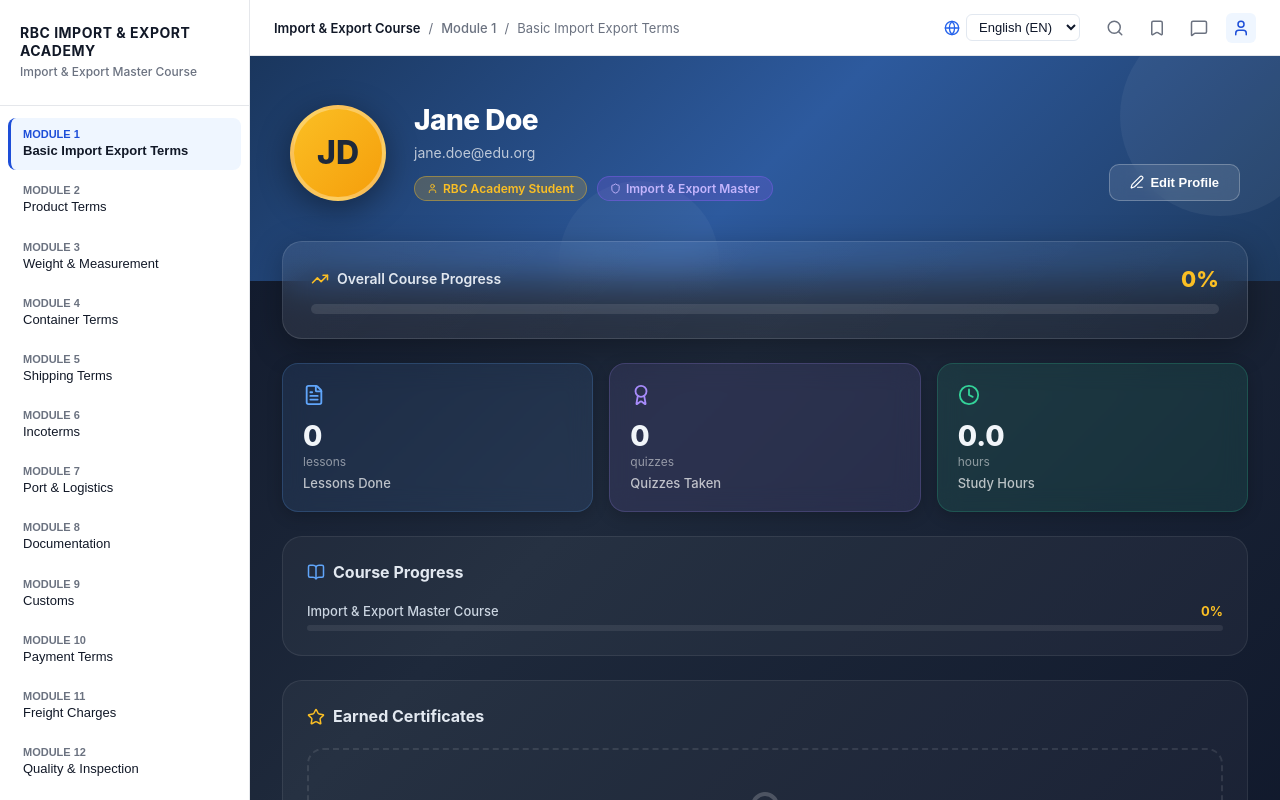
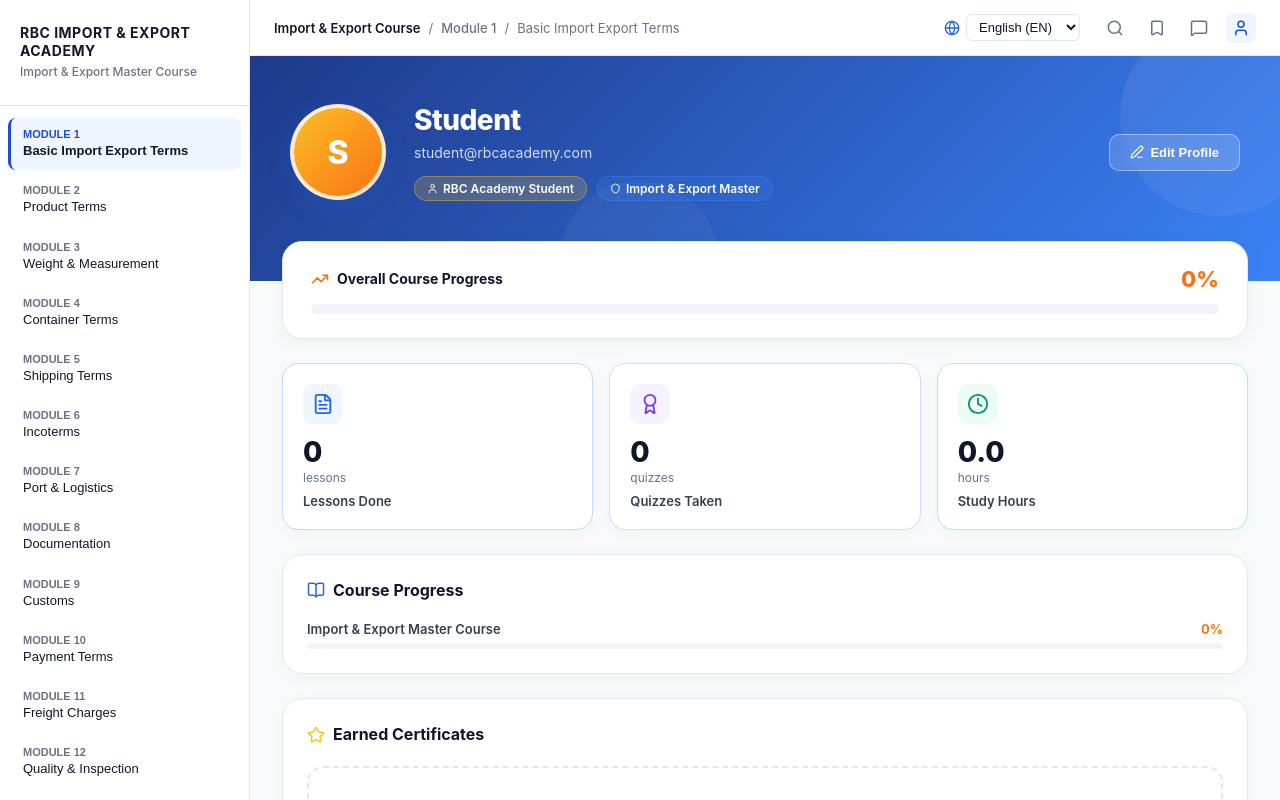
Before and after one commit to rbcimportandexport/EQUCATIONSYSTEM, a React (Vite) app: page / in a window 1280 px wide. Both pictures are taken after a click on the button 1241 px from the left and 27 px from the top of the page. Built offline with nearby package versions, Linux system fonts and the light colour scheme.

Commit message:
Redesign Profile view to light theme and remove fake Jane Doe fallbacks

```diff
--- a/src/views/Profile.tsx
+++ b/src/views/Profile.tsx
@@ -3,12 +3,16 @@ import { useApp } from '../context/AppContext';
 import { Award, Shield, User, Clock, FileText, Edit3, Save, X, CheckCircle, BookOpen, Star, TrendingUp } from 'lucide-react';
 
 export const Profile: React.FC = () => {
-  const { courses, progress, getCourseCompletionPercentage, currentUser, loginUser } = useApp();
+  const { courses, progress, getCourseCompletionPercentage, currentUser, loginUser, language } = useApp();
   const [showCertificate, setShowCertificate] = useState(false);
   const [certCourseTitle, setCertCourseTitle] = useState('');
   const [isEditing, setIsEditing] = useState(false);
-  const [editName, setEditName] = useState(currentUser?.name || 'Jane Doe');
-  const [editEmail, setEditEmail] = useState(currentUser?.email || 'jane.doe@edu.org');
+
+  const fallbackName = language === 'hi' ? 'विद्यार्थी' : language === 'gu' ? 'વિદ્યાર્થી' : 'Student';
+  const fallbackEmail = 'student@rbcacademy.com';
+
+  const [editName, setEditName] = useState(currentUser?.name || fallbackName);
+  const [editEmail, setEditEmail] = useState(currentUser?.email || fallbackEmail);
 
   const completedLessons = Object.values(progress).filter(p => p.completed).length;
   const quizzesAttempted = Object.values(progress).filter(p => Object.keys(p.quizScores).length > 0).length;
@@ -32,43 +36,43 @@ export const Profile: React.FC = () => {
     }
   };
 
-  const avatarInitials = (currentUser?.name || 'Jane Doe')
+  const avatarInitials = (currentUser?.name || fallbackName)
     .split(' ').map(n => n[0]).join('').toUpperCase().slice(0, 2);
 
   return (
     <div style={{
-      minHeight: '100vh',
-      background: 'linear-gradient(135deg, #0f172a 0%, #1e293b 40%, #0f172a 100%)',
+      minHeight: '100%',
+      background: '#f8fafc',
       padding: '0',
       overflowY: 'auto'
     }}>
-      {/* ── Hero Banner ── */}
+      {/* ── Hero Banner (Blue & Orange Accents) ── */}
       <div style={{
-        background: 'linear-gradient(135deg, #1a365d 0%, #2d5a9e 50%, #1e3a5f 100%)',
+        background: 'linear-gradient(135deg, #1e3a8a 0%, #3b82f6 100%)',
         padding: '48px 40px 80px',
         position: 'relative',
         overflow: 'hidden'
       }}>
         {/* decorative circles */}
-        <div style={{ position: 'absolute', top: '-40px', right: '-40px', width: '200px', height: '200px', borderRadius: '50%', background: 'rgba(255,255,255,0.05)', pointerEvents: 'none' }} />
+        <div style={{ position: 'absolute', top: '-40px', right: '-40px', width: '200px', height: '200px', borderRadius: '50%', background: 'rgba(255,255,255,0.06)', pointerEvents: 'none' }} />
         <div style={{ position: 'absolute', bottom: '-60px', left: '30%', width: '160px', height: '160px', borderRadius: '50%', background: 'rgba(255,255,255,0.04)', pointerEvents: 'none' }} />
 
-        <div style={{ display: 'flex', alignItems: 'flex-end', gap: '28px', position: 'relative', zIndex: 1 }}>
+        <div style={{ display: 'flex', alignItems: 'center', gap: '28px', position: 'relative', zIndex: 1, flexWrap: 'wrap' }}>
           {/* Avatar */}
           <div style={{
             width: '96px', height: '96px', borderRadius: '50%',
-            background: 'linear-gradient(135deg, #fbbf24, #f59e0b)',
+            background: 'linear-gradient(135deg, #fbbf24, #f97316)',
             display: 'flex', alignItems: 'center', justifyContent: 'center',
-            fontSize: '32px', fontWeight: '800', color: '#1e293b',
-            border: '4px solid rgba(255,255,255,0.3)',
-            boxShadow: '0 8px 32px rgba(0,0,0,0.4)',
+            fontSize: '32px', fontWeight: '800', color: '#fff',
+            border: '4px solid rgba(255,255,255,0.8)',
+            boxShadow: '0 8px 24px rgba(37,99,235,0.2)',
             flexShrink: 0
           }}>
             {avatarInitials}
           </div>
 
           {/* Name / Email */}
-          <div style={{ flexGrow: 1 }}>
+          <div style={{ flexGrow: 1, minWidth: '200px' }}>
             {isEditing ? (
               <div style={{ display: 'flex', flexDirection: 'column', gap: '10px', maxWidth: '320px' }}>
                 <input
@@ -77,8 +81,8 @@ export const Profile: React.FC = () => {
                   onChange={e => setEditName(e.target.value)}
                   placeholder="Full Name"
                   style={{
-                    padding: '10px 16px', borderRadius: '10px', border: '2px solid rgba(255,255,255,0.3)',
-                    background: 'rgba(255,255,255,0.1)', color: '#fff', fontSize: '16px',
+                    padding: '10px 16px', borderRadius: '10px', border: '1px solid rgba(255,255,255,0.4)',
+                    background: 'rgba(255,255,255,0.2)', color: '#fff', fontSize: '16px',
                     outline: 'none', backdropFilter: 'blur(8px)'
                   }}
                 />
@@ -88,8 +92,8 @@ export const Profile: React.FC = () => {
                   onChange={e => setEditEmail(e.target.value)}
                   placeholder="Email Address"
                   style={{
-                    padding: '10px 16px', borderRadius: '10px', border: '2px solid rgba(255,255,255,0.3)',
-                    background: 'rgba(255,255,255,0.1)', color: '#fff', fontSize: '14px',
+                    padding: '10px 16px', borderRadius: '10px', border: '1px solid rgba(255,255,255,0.4)',
+                    background: 'rgba(255,255,255,0.2)', color: '#fff', fontSize: '14px',
                     outline: 'none', backdropFilter: 'blur(8px)'
                   }}
                 />
@@ -97,14 +101,14 @@ export const Profile: React.FC = () => {
                   <button onClick={handleSave} style={{
                     display: 'flex', alignItems: 'center', gap: '6px',
                     padding: '8px 18px', borderRadius: '8px', border: 'none',
-                    background: 'linear-gradient(135deg, #22c55e, #16a34a)',
-                    color: '#fff', fontWeight: '600', fontSize: '13px', cursor: 'pointer'
+                    background: 'linear-gradient(135deg, #10b981, #059669)',
+                    color: '#fff', fontWeight: '700', fontSize: '13px', cursor: 'pointer'
                   }}>
                     <Save size={14} /> Save
                   </button>
                   <button onClick={() => setIsEditing(false)} style={{
                     display: 'flex', alignItems: 'center', gap: '6px',
-                    padding: '8px 18px', borderRadius: '8px', border: '1px solid rgba(255,255,255,0.3)',
+                    padding: '8px 18px', borderRadius: '8px', border: '1px solid rgba(255,255,255,0.4)',
                     background: 'rgba(255,255,255,0.1)', color: '#fff', fontWeight: '600', fontSize: '13px', cursor: 'pointer'
                   }}>
                     <X size={14} /> Cancel
@@ -114,25 +118,25 @@ export const Profile: React.FC = () => {
             ) : (
               <>
                 <h1 style={{ margin: 0, fontSize: '28px', fontWeight: '800', color: '#fff', letterSpacing: '-0.5px' }}>
-                  {currentUser?.name || 'Jane Doe'}
+                  {currentUser?.name || fallbackName}
                 </h1>
-                <p style={{ margin: '4px 0 12px', fontSize: '14px', color: 'rgba(255,255,255,0.7)' }}>
-                  {currentUser?.email || 'jane.doe@edu.org'}
+                <p style={{ margin: '4px 0 12px', fontSize: '14px', color: 'rgba(255,255,255,0.8)' }}>
+                  {currentUser?.email || fallbackEmail}
                 </p>
                 <div style={{ display: 'flex', gap: '10px', flexWrap: 'wrap' }}>
                   <span style={{
                     display: 'inline-flex', alignItems: 'center', gap: '5px',
                     padding: '4px 12px', borderRadius: '20px',
                     background: 'rgba(251,191,36,0.2)', border: '1px solid rgba(251,191,36,0.4)',
-                    color: '#fbbf24', fontSize: '12px', fontWeight: '600'
+                    color: '#fff', fontSize: '12px', fontWeight: '600'
                   }}>
                     <User size={11} /> RBC Academy Student
                   </span>
                   <span style={{
                     display: 'inline-flex', alignItems: 'center', gap: '5px',
                     padding: '4px 12px', borderRadius: '20px',
-                    background: 'rgba(139,92,246,0.2)', border: '1px solid rgba(139,92,246,0.4)',
-                    color: '#c4b5fd', fontSize: '12px', fontWeight: '600'
+                    background: 'rgba(59,130,246,0.2)', border: '1px solid rgba(59,130,246,0.4)',
+                    color: '#fff', fontSize: '12px', fontWeight: '600'
                   }}>
                     <Shield size={11} /> Import & Export Master
                   </span>
@@ -144,14 +148,15 @@ export const Profile: React.FC = () => {
           {/* Edit button */}
           {!isEditing && (
             <button onClick={() => {
-              setEditName(currentUser?.name || 'Jane Doe');
-              setEditEmail(currentUser?.email || 'jane.doe@edu.org');
+              setEditName(currentUser?.name || fallbackName);
+              setEditEmail(currentUser?.email || fallbackEmail);
               setIsEditing(true);
             }} style={{
+              marginLeft: 'auto',
               display: 'flex', alignItems: 'center', gap: '6px',
               padding: '10px 20px', borderRadius: '10px',
-              border: '1px solid rgba(255,255,255,0.25)',
-              background: 'rgba(255,255,255,0.1)',
+              border: '1px solid rgba(255,255,255,0.4)',
+              background: 'rgba(255,255,255,0.15)',
               backdropFilter: 'blur(8px)',
               color: '#fff', fontWeight: '600', fontSize: '13px', cursor: 'pointer',
               transition: 'all 0.2s'
@@ -167,76 +172,80 @@ export const Profile: React.FC = () => {
 
         {/* Overall Progress Bar Card */}
         <div style={{
-          background: 'linear-gradient(135deg, rgba(255,255,255,0.08), rgba(255,255,255,0.04))',
-          backdropFilter: 'blur(20px)', border: '1px solid rgba(255,255,255,0.12)',
+          background: '#ffffff',
+          border: '1px solid #e2e8f0',
           borderRadius: '20px', padding: '24px 28px', marginBottom: '24px',
-          boxShadow: '0 8px 32px rgba(0,0,0,0.3)'
+          boxShadow: '0 4px 20px rgba(0,0,0,0.05)'
         }}>
           <div style={{ display: 'flex', justifyContent: 'space-between', alignItems: 'center', marginBottom: '12px' }}>
             <div style={{ display: 'flex', alignItems: 'center', gap: '8px' }}>
-              <TrendingUp size={18} color="#fbbf24" />
-              <span style={{ color: '#e2e8f0', fontSize: '14px', fontWeight: '600' }}>Overall Course Progress</span>
+              <TrendingUp size={18} color="#f97316" />
+              <span style={{ color: '#0f172a', fontSize: '14px', fontWeight: '700' }}>Overall Course Progress</span>
             </div>
-            <span style={{ color: '#fbbf24', fontSize: '22px', fontWeight: '800' }}>{totalProgress}%</span>
+            <span style={{ color: '#f97316', fontSize: '22px', fontWeight: '800' }}>{totalProgress}%</span>
           </div>
-          <div style={{ height: '10px', background: 'rgba(255,255,255,0.1)', borderRadius: '10px', overflow: 'hidden' }}>
+          <div style={{ height: '10px', background: '#f1f5f9', borderRadius: '10px', overflow: 'hidden' }}>
             <div style={{
               height: '100%', width: `${totalProgress}%`,
-              background: 'linear-gradient(90deg, #fbbf24, #f97316)',
+              background: 'linear-gradient(90deg, #f97316, #fbbf24)',
               borderRadius: '10px',
               transition: 'width 1s ease',
-              boxShadow: '0 0 12px rgba(251,191,36,0.4)'
+              boxShadow: '0 2px 8px rgba(249,115,22,0.2)'
             }} />
           </div>
         </div>
 
         {/* Stats Grid */}
-        <div style={{ display: 'grid', gridTemplateColumns: 'repeat(3, 1fr)', gap: '16px', marginBottom: '24px' }}>
+        <div className="profile-stats-grid" style={{ display: 'grid', gridTemplateColumns: 'repeat(3, 1fr)', gap: '16px', marginBottom: '24px' }}>
           {[
-            { icon: <FileText size={22} color="#60a5fa" />, label: 'Lessons Done', value: completedLessons, unit: 'lessons', bg: 'rgba(96,165,250,0.1)', border: 'rgba(96,165,250,0.2)' },
-            { icon: <Award size={22} color="#a78bfa" />, label: 'Quizzes Taken', value: quizzesAttempted, unit: 'quizzes', bg: 'rgba(167,139,250,0.1)', border: 'rgba(167,139,250,0.2)' },
-            { icon: <Clock size={22} color="#34d399" />, label: 'Study Hours', value: (completedLessons * 0.3).toFixed(1), unit: 'hours', bg: 'rgba(52,211,153,0.1)', border: 'rgba(52,211,153,0.2)' },
+            { icon: <FileText size={22} color="#2563eb" />, label: 'Lessons Done', value: completedLessons, unit: 'lessons', bg: '#eff6ff', border: '#bfdbfe' },
+            { icon: <Award size={22} color="#7c3aed" />, label: 'Quizzes Taken', value: quizzesAttempted, unit: 'quizzes', bg: '#f5f3ff', border: '#ddd6fe' },
+            { icon: <Clock size={22} color="#059669" />, label: 'Study Hours', value: (completedLessons * 0.3).toFixed(1), unit: 'hours', bg: '#ecfdf5', border: '#a7f3d0' },
           ].map((stat, i) => (
             <div key={i} style={{
-              background: stat.bg, border: `1px solid ${stat.border}`,
+              background: '#ffffff', border: `1px solid ${stat.border}`,
               borderRadius: '16px', padding: '20px',
-              backdropFilter: 'blur(12px)',
-              boxShadow: '0 4px 16px rgba(0,0,0,0.2)'
+              boxShadow: '0 4px 16px rgba(0,0,0,0.03)'
             }}>
-              <div style={{ marginBottom: '12px' }}>{stat.icon}</div>
-              <div style={{ fontSize: '28px', fontWeight: '800', color: '#f1f5f9', lineHeight: 1 }}>{stat.value}</div>
-              <div style={{ fontSize: '12px', color: 'rgba(255,255,255,0.5)', marginTop: '4px' }}>{stat.unit}</div>
-              <div style={{ fontSize: '13px', color: 'rgba(255,255,255,0.7)', marginTop: '6px', fontWeight: '500' }}>{stat.label}</div>
+              <div style={{
+                width: '40px', height: '40px', borderRadius: '10px',
+                background: stat.bg, display: 'flex', alignItems: 'center', justifyContent: 'center',
+                marginBottom: '14px'
+              }}>{stat.icon}</div>
+              <div style={{ fontSize: '28px', fontWeight: '800', color: '#0f172a', lineHeight: 1 }}>{stat.value}</div>
+              <div style={{ fontSize: '12px', color: '#64748b', marginTop: '4px' }}>{stat.unit}</div>
+              <div style={{ fontSize: '13px', color: '#334155', marginTop: '8px', fontWeight: '600' }}>{stat.label}</div>
             </div>
           ))}
         </div>
 
         {/* Course Progress List */}
         <div style={{
-          background: 'rgba(255,255,255,0.04)', border: '1px solid rgba(255,255,255,0.08)',
-          borderRadius: '20px', padding: '24px', marginBottom: '24px'
+          background: '#ffffff', border: '1px solid #e2e8f0',
+          borderRadius: '20px', padding: '24px', marginBottom: '24px',
+          boxShadow: '0 4px 20px rgba(0,0,0,0.03)'
         }}>
           <div style={{ display: 'flex', alignItems: 'center', gap: '8px', marginBottom: '20px' }}>
-            <BookOpen size={18} color="#60a5fa" />
-            <h3 style={{ margin: 0, color: '#e2e8f0', fontSize: '16px', fontWeight: '700' }}>Course Progress</h3>
+            <BookOpen size={18} color="#2563eb" />
+            <h3 style={{ margin: 0, color: '#0f172a', fontSize: '16px', fontWeight: '700' }}>Course Progress</h3>
           </div>
-          <div style={{ display: 'flex', flexDirection: 'column', gap: '14px' }}>
+          <div style={{ display: 'flex', flexDirection: 'column', gap: '16px' }}>
             {courses.map(course => {
               const pct = getCourseCompletionPercentage(course.id);
               return (
                 <div key={course.id}>
                   <div style={{ display: 'flex', justifyContent: 'space-between', marginBottom: '6px' }}>
-                    <span style={{ fontSize: '13px', color: '#cbd5e1', fontWeight: '500' }}>{course.title}</span>
-                    <span style={{ fontSize: '13px', color: pct === 100 ? '#4ade80' : '#fbbf24', fontWeight: '700' }}>
+                    <span style={{ fontSize: '13px', color: '#334155', fontWeight: '600' }}>{course.title}</span>
+                    <span style={{ fontSize: '13px', color: pct === 100 ? '#10b981' : '#f97316', fontWeight: '700' }}>
                       {pct === 100 ? '✓ Done' : `${pct}%`}
                     </span>
                   </div>
-                  <div style={{ height: '6px', background: 'rgba(255,255,255,0.08)', borderRadius: '6px', overflow: 'hidden' }}>
+                  <div style={{ height: '6px', background: '#f1f5f9', borderRadius: '6px', overflow: 'hidden' }}>
                     <div style={{
                       height: '100%', width: `${pct}%`,
                       background: pct === 100
-                        ? 'linear-gradient(90deg, #22c55e, #4ade80)'
-                        : 'linear-gradient(90deg, #3b82f6, #60a5fa)',
+                        ? 'linear-gradient(90deg, #10b981, #34d399)'
+                        : 'linear-gradient(90deg, #2563eb, #60a5fa)',
                       borderRadius: '6px'
                     }} />
                   </div>
@@ -248,21 +257,22 @@ export const Profile: React.FC = () => {
 
         {/* Certificates Section */}
         <div style={{
-          background: 'rgba(255,255,255,0.04)', border: '1px solid rgba(255,255,255,0.08)',
-          borderRadius: '20px', padding: '24px'
+          background: '#ffffff', border: '1px solid #e2e8f0',
+          borderRadius: '20px', padding: '24px',
+          boxShadow: '0 4px 20px rgba(0,0,0,0.03)'
         }}>
           <div style={{ display: 'flex', alignItems: 'center', gap: '8px', marginBottom: '20px' }}>
             <Star size={18} color="#fbbf24" />
-            <h3 style={{ margin: 0, color: '#e2e8f0', fontSize: '16px', fontWeight: '700' }}>Earned Certificates</h3>
+            <h3 style={{ margin: 0, color: '#0f172a', fontSize: '16px', fontWeight: '700' }}>Earned Certificates</h3>
           </div>
 
           {completedCourses.length === 0 ? (
             <div style={{
               textAlign: 'center', padding: '40px 20px',
-              border: '2px dashed rgba(255,255,255,0.1)', borderRadius: '16px'
+              border: '2px dashed #e2e8f0', borderRadius: '16px'
             }}>
-              <Award size={48} color="rgba(255,255,255,0.2)" style={{ marginBottom: '12px' }} />
-              <p style={{ color: 'rgba(255,255,255,0.4)', fontSize: '14px', margin: 0 }}>
+              <Award size={48} color="#cbd5e1" style={{ marginBottom: '12px' }} />
+              <p style={{ color: '#64748b', fontSize: '14px', margin: 0 }}>
                 No certificates yet. Complete 100% of any course to earn your credential!
               </p>
             </div>
@@ -272,8 +282,8 @@ export const Profile: React.FC = () => {
                 <div key={course.id} style={{
                   display: 'flex', alignItems: 'center', justifyContent: 'space-between',
                   padding: '16px 20px', borderRadius: '14px',
-                  background: 'linear-gradient(135deg, rgba(251,191,36,0.1), rgba(249,115,22,0.1))',
-                  border: '1px solid rgba(251,191,36,0.2)'
+                  background: 'linear-gradient(135deg, #fffbeb, #fef3c7)',
+                  border: '1px solid #fde68a'
                 }}>
                   <div style={{ display: 'flex', alignItems: 'center', gap: '14px' }}>
                     <div style={{
@@ -284,14 +294,15 @@ export const Profile: React.FC = () => {
                       <CheckCircle size={22} color="#fff" />
                     </div>
                     <div>
-                      <div style={{ color: '#f1f5f9', fontWeight: '700', fontSize: '14px' }}>Certificate of Excellence</div>
-                      <div style={{ color: 'rgba(255,255,255,0.6)', fontSize: '12px' }}>{course.title} · {getLocalDateString()}</div>
+                      <div style={{ color: '#78350f', fontWeight: '700', fontSize: '14px' }}>Certificate of Excellence</div>
+                      <div style={{ color: '#92400e', fontSize: '12px' }}>{course.title} · {getLocalDateString()}</div>
                     </div>
                   </div>
                   <button onClick={() => handleOpenCertificate(course.title)} style={{
                     padding: '8px 18px', borderRadius: '10px', border: 'none',
                     background: 'linear-gradient(135deg, #fbbf24, #f97316)',
-                    color: '#1e293b', fontWeight: '700', fontSize: '13px', cursor: 'pointer'
+                    color: '#fff', fontWeight: '700', fontSize: '13px', cursor: 'pointer',
+                    boxShadow: '0 2px 6px rgba(245,158,11,0.3)'
                   }}>
                     View
                   </button>
@@ -307,7 +318,7 @@ export const Profile: React.FC = () => {
         <div style={{
           position: 'fixed', inset: 0, zIndex: 1000,
           display: 'flex', alignItems: 'center', justifyContent: 'center',
-          background: 'rgba(0,0,0,0.7)', backdropFilter: 'blur(8px)'
+          background: 'rgba(0,0,0,0.6)', backdropFilter: 'blur(8px)'
         }}>
           <div onClick={() => setShowCertificate(false)}
             style={{ position: 'absolute', inset: 0 }} />
@@ -315,7 +326,7 @@ export const Profile: React.FC = () => {
             position: 'relative', zIndex: 1,
             background: 'linear-gradient(135deg, #fefce8, #fff7ed)',
             borderRadius: '20px', padding: '4px',
-            boxShadow: '0 24px 80px rgba(0,0,0,0.5)',
+            boxShadow: '0 24px 80px rgba(0,0,0,0.4)',
             maxWidth: '600px', width: '90%'
           }}>
             <div style={{
@@ -335,7 +346,7 @@ export const Profile: React.FC = () => {
                 fontSize: '32px', fontWeight: '800', color: '#1e293b', margin: '0 0 12px',
                 fontFamily: 'Georgia, serif', fontStyle: 'italic'
               }}>
-                {currentUser?.name || 'Jane Doe'}
+                {currentUser?.name || fallbackName}
               </h2>
               <div style={{ height: '2px', background: 'linear-gradient(90deg, transparent, #d97706, transparent)', margin: '0 0 16px' }} />
               <p style={{ color: '#78350f', fontSize: '13px', lineHeight: 1.6, margin: '0 0 16px' }}>
```
